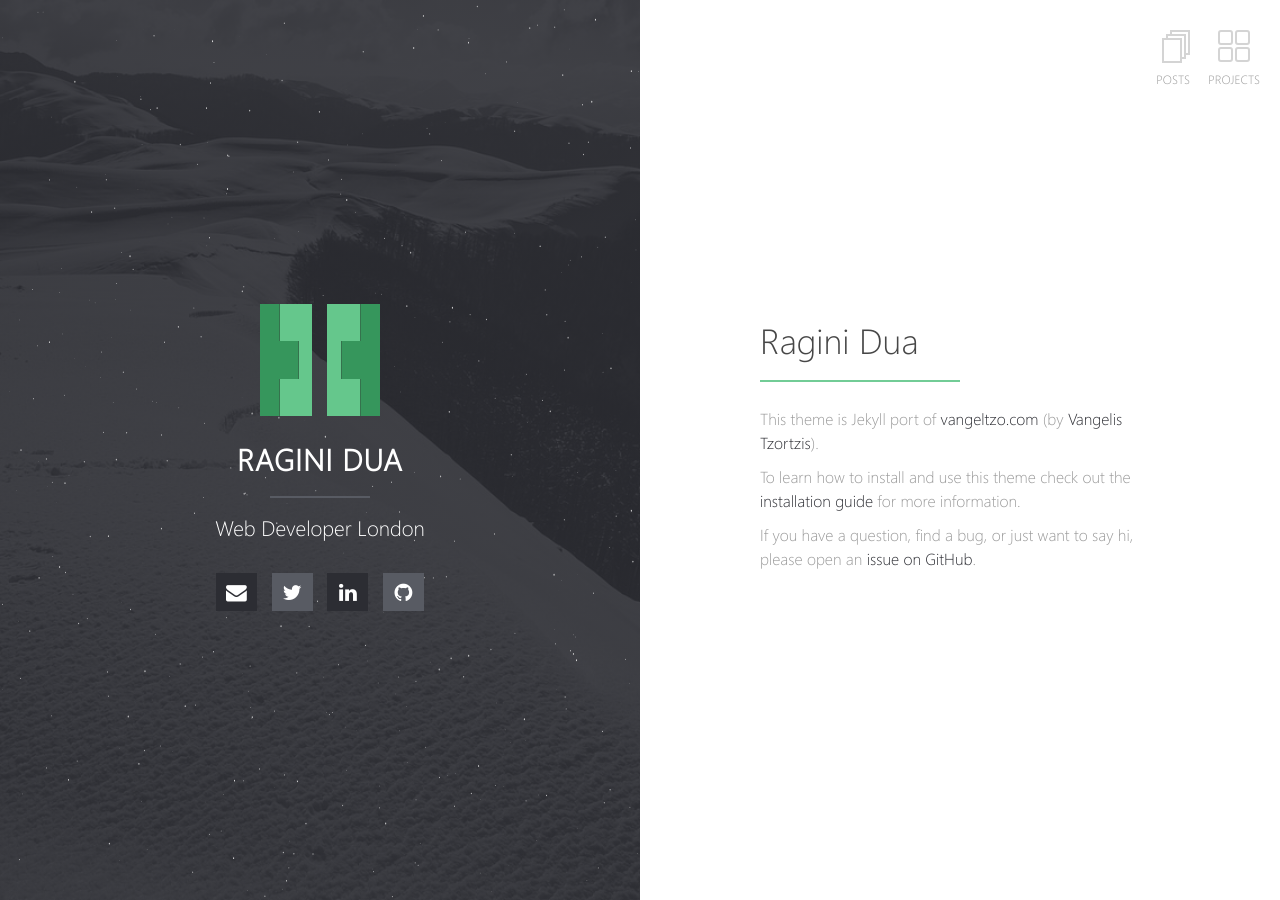
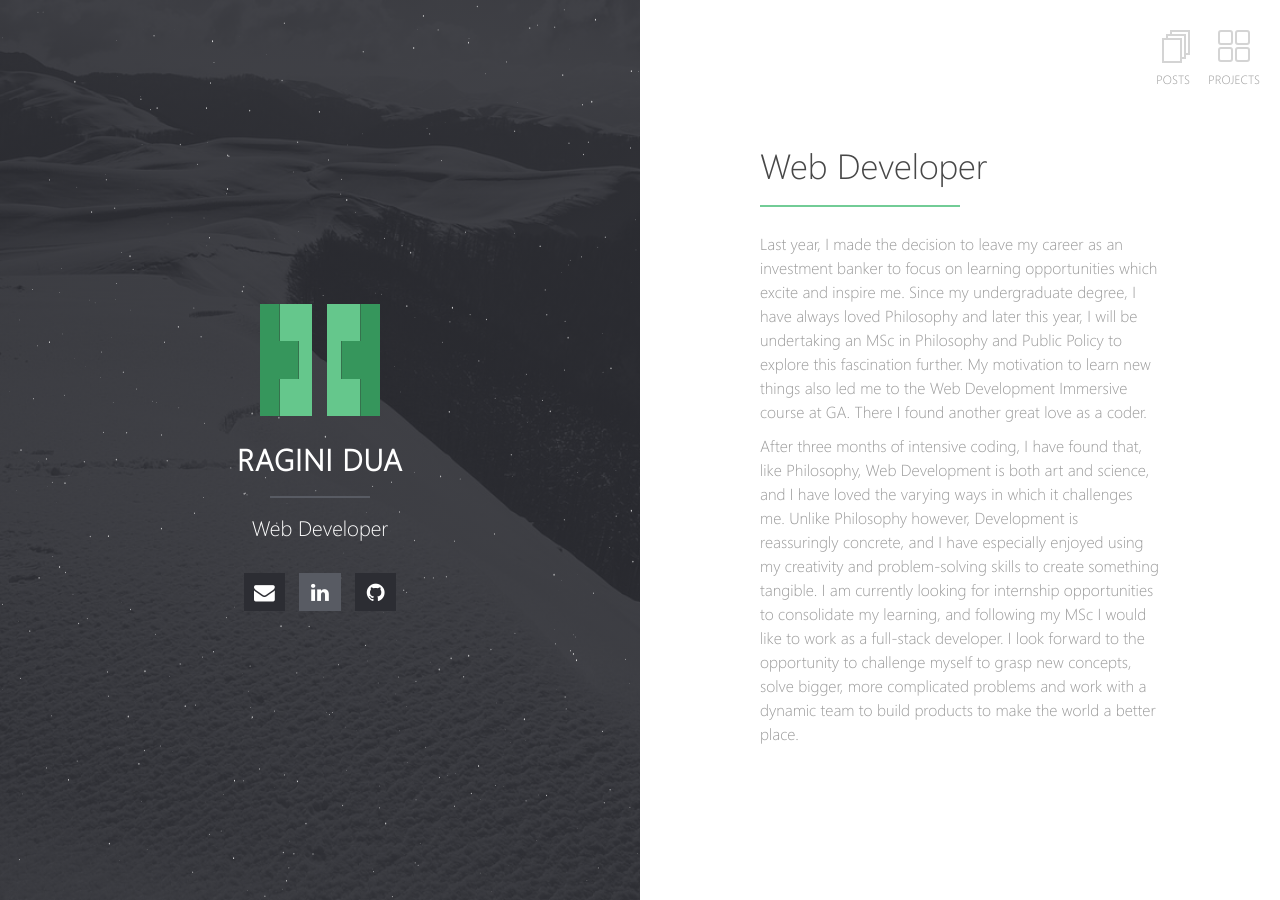
Before and after one commit to raginidua/raginidua.github.io, a Jekyll site: the page built from index.md, in a window 1280 px wide. Built offline with Jekyll 4.4.1, drawn with Linux system fonts in a browser that asks for light colours; our own code applies the rules of GitHub Pages for plain Markdown files.

Commit message:
changed content

```diff
--- a/_config.yml
+++ b/_config.yml
@@ -1,6 +1,6 @@
 # Site
 title: Ragini Dua
-description: Web Developer London
+description: Web Developer
 url: ''
   # https://raginidua.github.io
 logo: halve.png                                       # Site logo
@@ -32,7 +32,7 @@ sass:
 # Social Links
 email:             hello@raginidua.com
 #google.plus:        username
-twitter:            r_dua88
+# twitter:            r_dua88
 #facebook:           username
 github:             raginidua
 # stackoverflow:     123456/username   from a "http://stackoverflow.com/users/123456/username" link
--- a/index.md
+++ b/index.md
@@ -1,10 +1,16 @@
 ---
 layout: home
 ---
-# Ragini Dua
+# Web Developer
 
+Last year, I made the decision to leave my career as an investment banker to focus on learning opportunities which excite and inspire me.  Since my undergraduate degree, I have always loved Philosophy and later this year, I will be undertaking an MSc in Philosophy and Public Policy to explore this fascination further. My motivation to learn new things also led me to the Web Development Immersive course at GA.  There I found another great love as a coder.
+
+After three months of intensive coding, I have found that, like Philosophy, Web Development is both art and science, and I have loved the varying ways in which it challenges me.  Unlike Philosophy however, Development is reassuringly concrete, and I have especially enjoyed using my creativity and problem-solving skills to create something tangible. I am currently looking for internship opportunities to consolidate my learning, and following my MSc I would like to work as a full-stack developer. I look forward to the opportunity to challenge myself to grasp new concepts, solve bigger, more complicated problems and work with a dynamic team to build products to make the world a better place.
+
+
+<!--
 This theme is Jekyll port of [vangeltzo.com](http://vangeltzo.com/) (by [Vangelis Tzortzis](https://github.com/srekoble)).
 
 To learn how to install and use this theme check out the [installation guide](http://taylantatli.me/Halve/halve-theme/) for more information.
 
-If you have a question, find a bug, or just want to say hi, please open an [issue on GitHub](https://github.com/TaylanTatli/Halve/issues/new).
+If you have a question, find a bug, or just want to say hi, please open an [issue on GitHub](https://github.com/TaylanTatli/Halve/issues/new). -->
```
